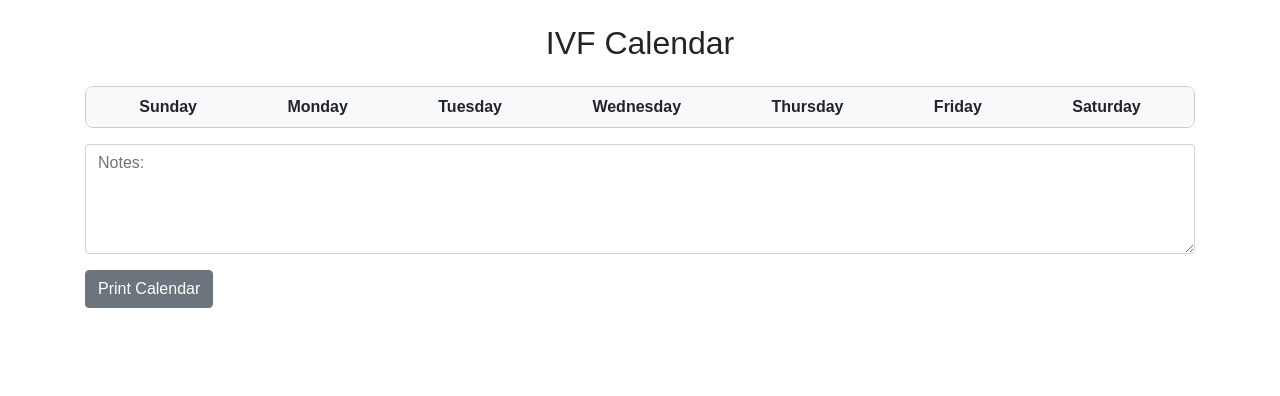
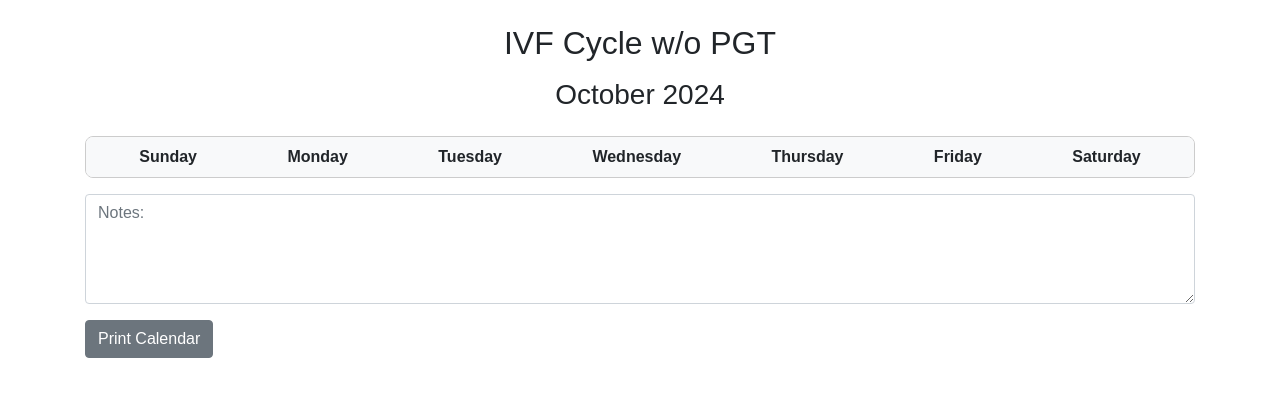
Before and after one commit to LFIEngineering/ivf-calendar, a plain HTML site: page calendar.html in a window 1280 px wide. Drawn offline with nearby package versions, Linux system fonts and the light colour scheme.

Commit message:
display patient name and date

```diff
--- a/calendar.html
+++ b/calendar.html
@@ -13,8 +13,9 @@
 </head>
 <body>
     <div class="container">
-        <h2 class="text-center mt-4">IVF Calendar</h2>
-        <h4 class="text-center mt-2" id="patient-name-display"></h4>
+        <h1 class="text-center mt-2" id="patient-name-display"></h1>
+        <h2 class="text-center mt-4">IVF Cycle w/o PGT</h2>
+        <h3 id="month-year-display" class="text-center mt-3"></h3>
         <div id="calendar" class="mt-4">
             <div class="weekdays d-flex justify-content-between bg-light p-2">
                 <div class="day flex-fill text-center">Sunday</div>
--- a/script.js
+++ b/script.js
@@ -6,9 +6,15 @@ document.addEventListener('DOMContentLoaded', function() {
     }
 
     const today = new Date();
+    const year = today.getFullYear();
+    const month = today.getMonth();
     const firstFriday = getFirstDayOfWeek(new Date(today), 5); // First Friday
     const day11AfterFriday = new Date(firstFriday);
     day11AfterFriday.setUTCDate(firstFriday.getUTCDate() + 11); // Add 11 days to get to Monday
+
+    const monthYearDisplay = document.getElementById('month-year-display');
+    const monthNames = ["January", "February", "March", "April", "May", "June", "July", "August", "September", "October", "November", "December"];
+    monthYearDisplay.textContent = `${monthNames[month]} ${year}`;
 
     const stimStartDateInput = document.getElementById('stim-start-date');
     const day11UltrasoundInput = document.getElementById('day-11-ultrasound');
@@ -50,12 +56,12 @@ document.addEventListener('DOMContentLoaded', function() {
     const day11UltrasoundValue = localStorage.getItem('day11Ultrasound');
 
     if (patientNameFromQuery) {
-        patientNameDisplay.textContent = `Patient Name: ${decodeURIComponent(patientNameFromQuery)}`;
+        patientNameDisplay.textContent = `${decodeURIComponent(patientNameFromQuery)}`;
         localStorage.setItem('patientName', decodeURIComponent(patientNameFromQuery));
     }
 
     if (patientName) {
-        patientNameDisplay.textContent = `Patient Name: ${patientName}`;
+        patientNameDisplay.textContent = `${patientName}`;
 
         const stimStartDate = stimStartDateValue ? new Date(stimStartDateValue) : null;
         const day11Ultrasound = day11UltrasoundValue ? new Date(day11UltrasoundValue) : null;
```
